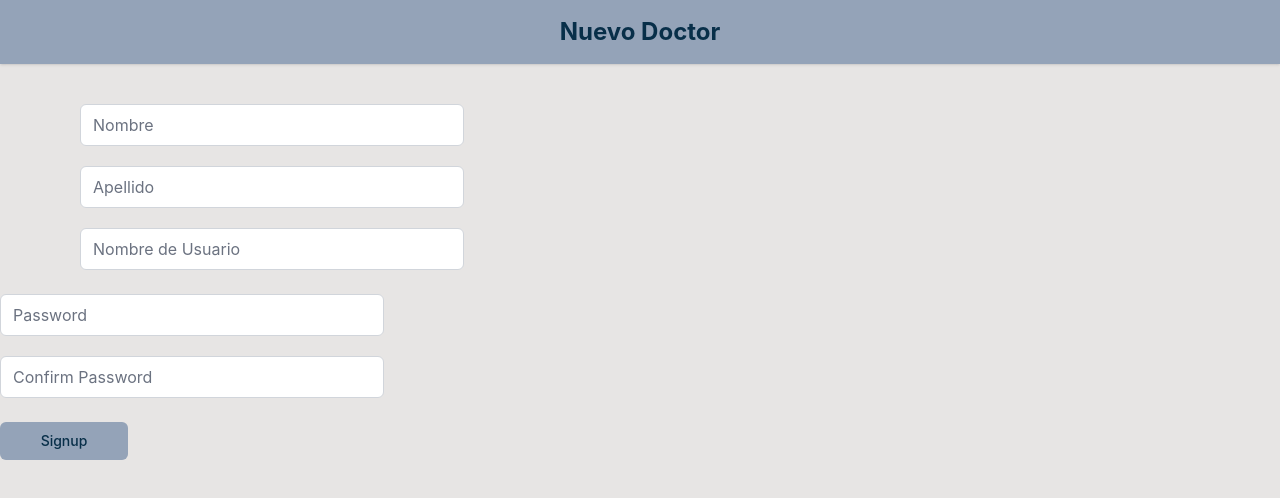
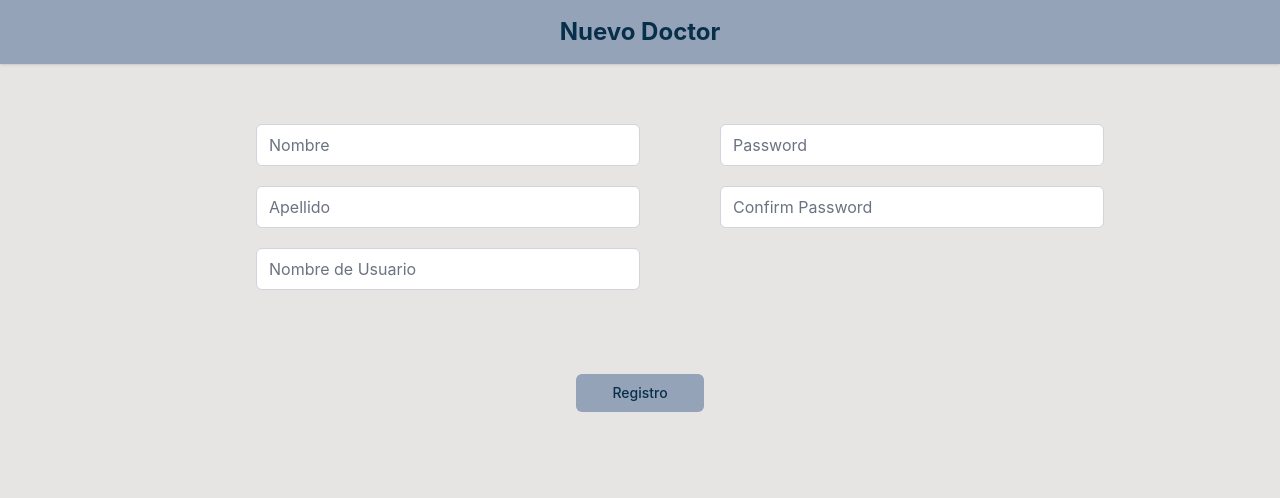
Before and after one commit to koalaspero/EP-Helper, a React (Create React App) app: page /signup in a window 1280 px wide. Shown: the top 498 px of the page. Built offline with nearby package versions, Linux system fonts and the light colour scheme.

Commit message:
Registro

```diff
--- a/src/components/Signup.js
+++ b/src/components/Signup.js
@@ -19,8 +19,9 @@ export default function Signup(){
 
   const handleSubmit=(e)=>{
     e.preventDefault();
+    signupState['password'] = passwordsState['password']
+    signupState['confirm-password'] = passwordsState['confirm-password']
     console.log(signupState)
-    console.log(passwordsState)
     createAccount()
   }
 
@@ -31,6 +32,7 @@ export default function Signup(){
 
     return(
         <form className="mt-8 space-y-6" onSubmit={handleSubmit}>
+        <div className="flex justify-center">
           <div className="pl-20">
           {
                   fields.map(field=>
@@ -50,7 +52,7 @@ export default function Signup(){
                   )
           }
           </div>
-        <div>
+          <div className="pl-20">
             {
                     passwordsFields.map(field=>
                             <Input
@@ -69,9 +71,11 @@ export default function Signup(){
                     )
             }
           </div>
-        <FormAction handleSubmit={handleSubmit} text="Signup" />
 
-
+        </div>
+        <div className='flex justify-center'>
+          <FormAction handleSubmit={handleSubmit} text="Registro" />
+        </div>
       </form>
     )
 }
```
Lines whose indentation alone changed are shown as unchanged.
